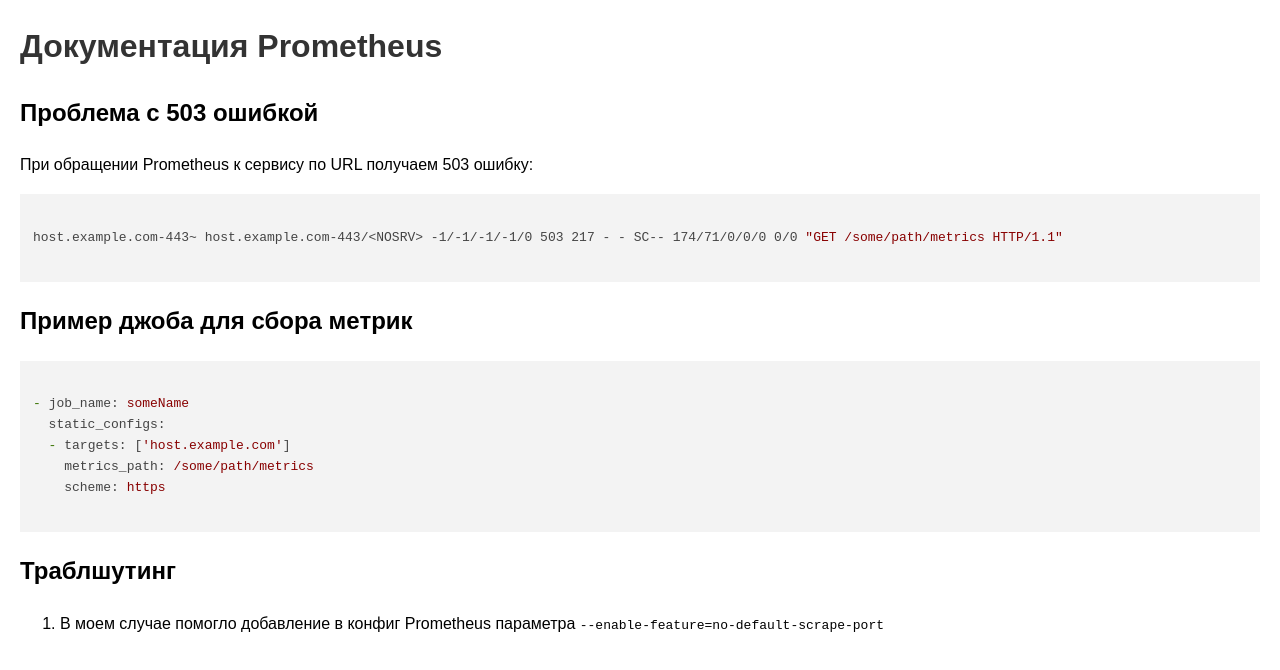
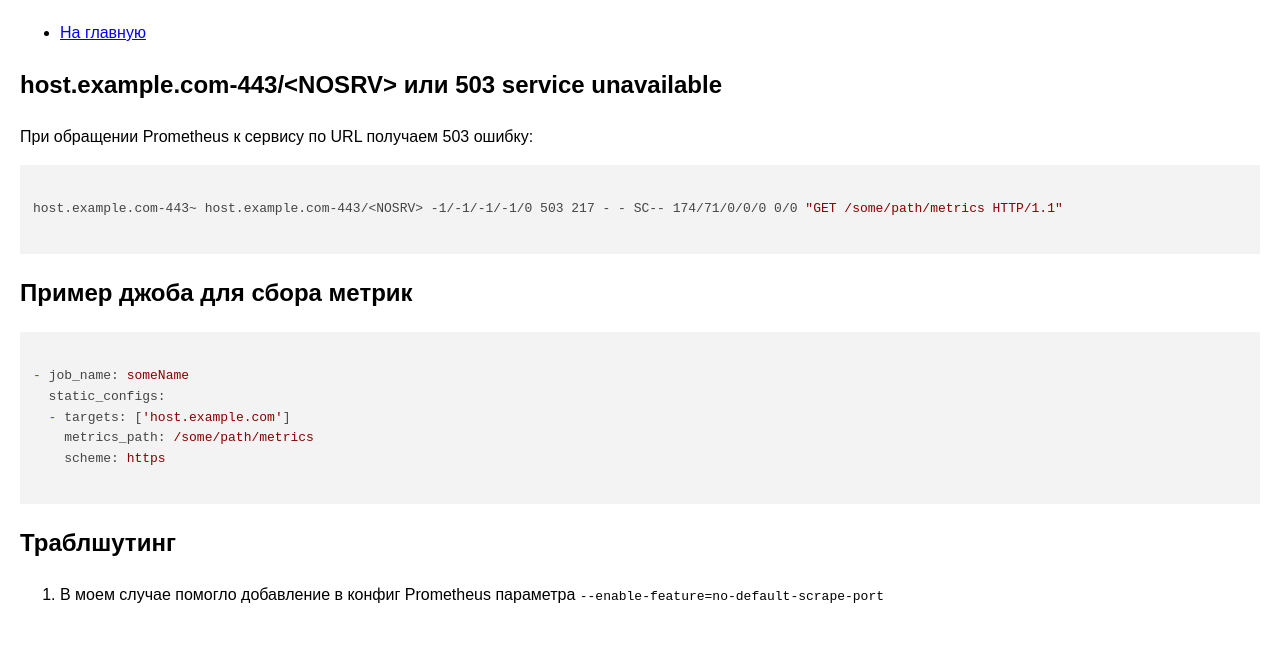
Before and after one commit to freddieOperations/freddieOperations, a plain HTML site: page prometheus/url_503.html in a window 1280 px wide. Drawn offline with nearby package versions, Linux system fonts and the light colour scheme.

Commit message:
Update url_503.html

```diff
--- a/prometheus/url_503.html
+++ b/prometheus/url_503.html
@@ -28,10 +28,12 @@
 </head>
 <body>
 
-    <h1>Документация Prometheus</h1>
+    <ul>
+        <li><a href="../index.html">На главную</a></li>
+    </ul>
 
     <section class="example">
-        <h2>Проблема с 503 ошибкой</h2>
+        <h2>host.example.com-443/&lt;NOSRV&gt; или 503 service unavailable</h2>
         <p>При обращении Prometheus к сервису по URL получаем 503 ошибку:</p>
         <pre><code class="hljs">
 host.example.com-443~ host.example.com-443/&lt;NOSRV&gt; -1/-1/-1/-1/0 503 217 - - SC-- 174/71/0/0/0 0/0 "GET /some/path/metrics HTTP/1.1"
```
